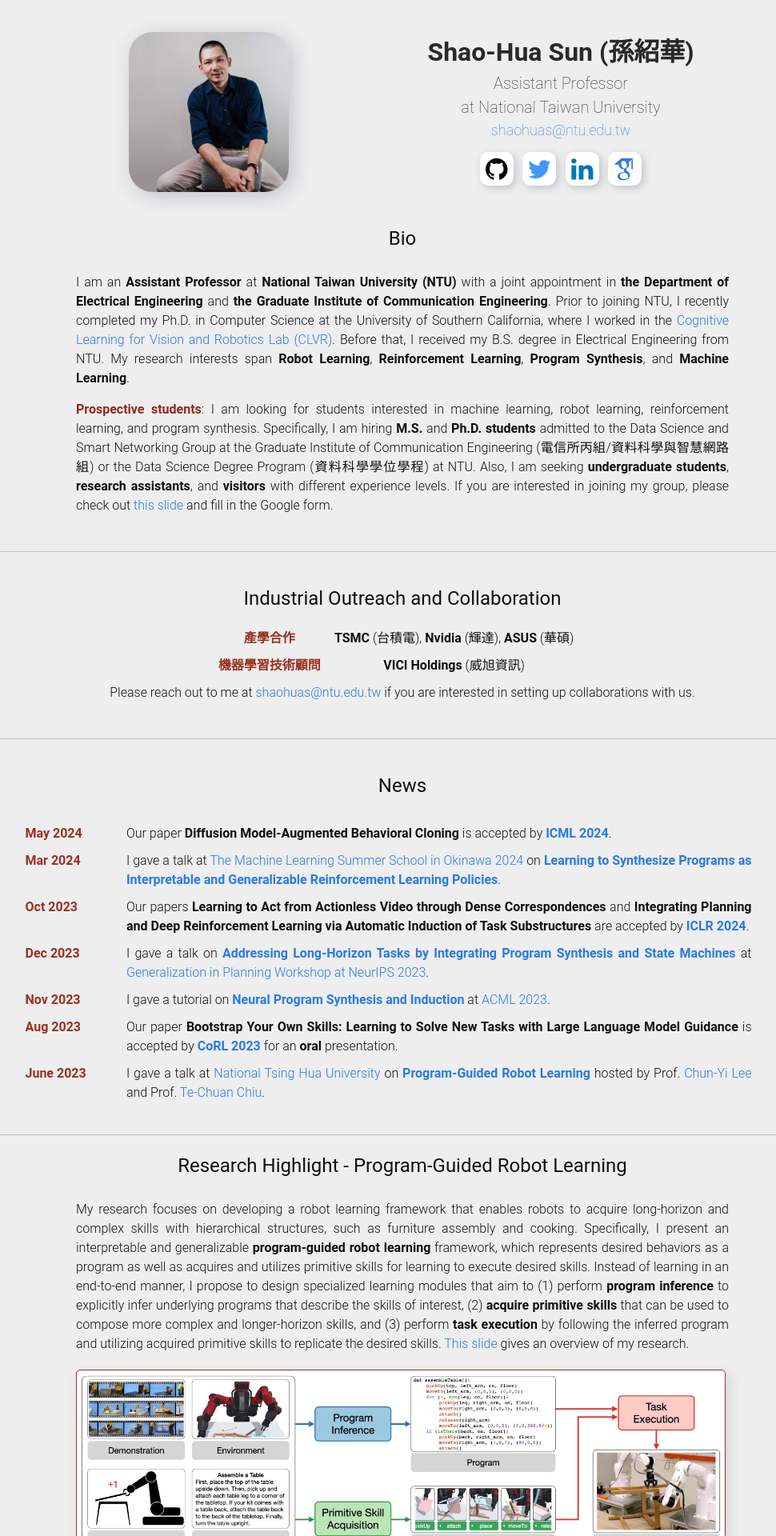
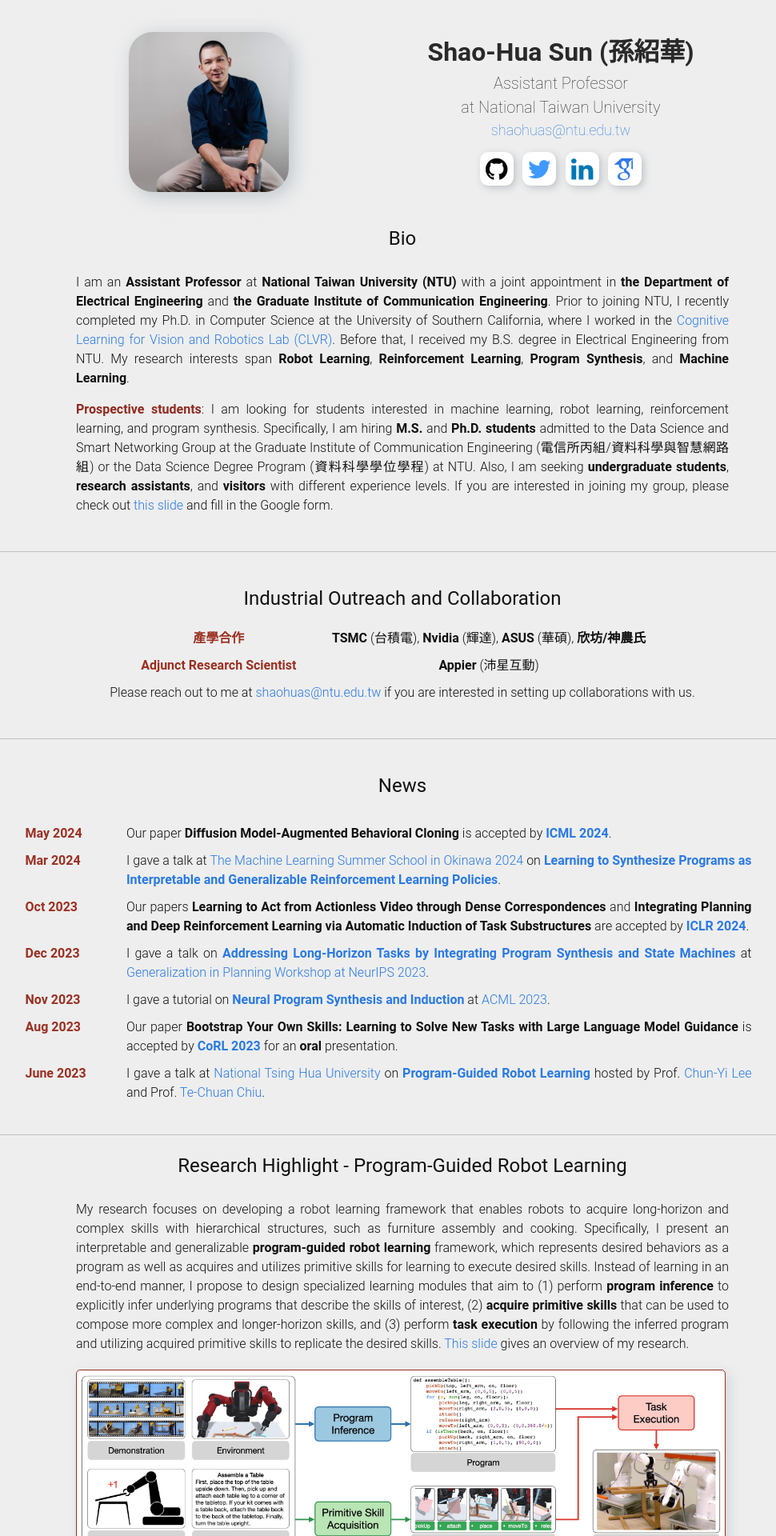
Before and after one commit to shaohua0116/shaohua0116.github.io, a Jekyll site: the page built from index.html, in a window 1280 px wide. Shown: the top 1920 px of the page at 80% size, without its empty margins (137-1107 px from the left). Built offline with Jekyll 4.4.1, drawn with Linux system fonts in a browser that asks for light colours; some web fonts are replaced.

Commit message:
add appier & shenongshi

```diff
--- a/_data/industry.yml
+++ b/_data/industry.yml
@@ -1,4 +1,6 @@
-- partnership: "<b>TSMC</b> (台積電), <b>Nvidia</b> (輝達), <b>ASUS</b> (華碩)"
+- partnership: "<b>TSMC</b> (台積電), <b>Nvidia</b> (輝達), <b>ASUS</b> (華碩), <b>欣坊/神農氏</b>"
   partner: '產學合作'
-- partnership: "<b>VICI Holdings</b> (威旭資訊) "
-  partner: '機器學習技術顧問'
+- partnership: "<b>Appier</b> (沛星互動) "
+  partner: 'Adjunct Research Scientist'
+# - partnership: "<b>VICI Holdings</b> (威旭資訊) "
+#   partner: '機器學習技術顧問'
--- a/_sass/_industry.scss
+++ b/_sass/_industry.scss
@@ -29,7 +29,7 @@ $industry-padding: 20px;
 
 
 .industry {
-  max-width:        calc(45% - (#{$spacing-unit} / 2));
+  max-width:        calc(65% - (#{$spacing-unit} / 2));
   margin-left:      auto;
   margin-right:     auto;
   text-align: center;
@@ -54,7 +54,7 @@ $industry-padding: 20px;
   overflow:       auto;
   margin-top:     10px;
   display: grid;
-  grid-template-columns: 28% 72%;
+  grid-template-columns: 32% 68%;
   // border: 1px solid black;
   // gap: 10px;
 }
```
